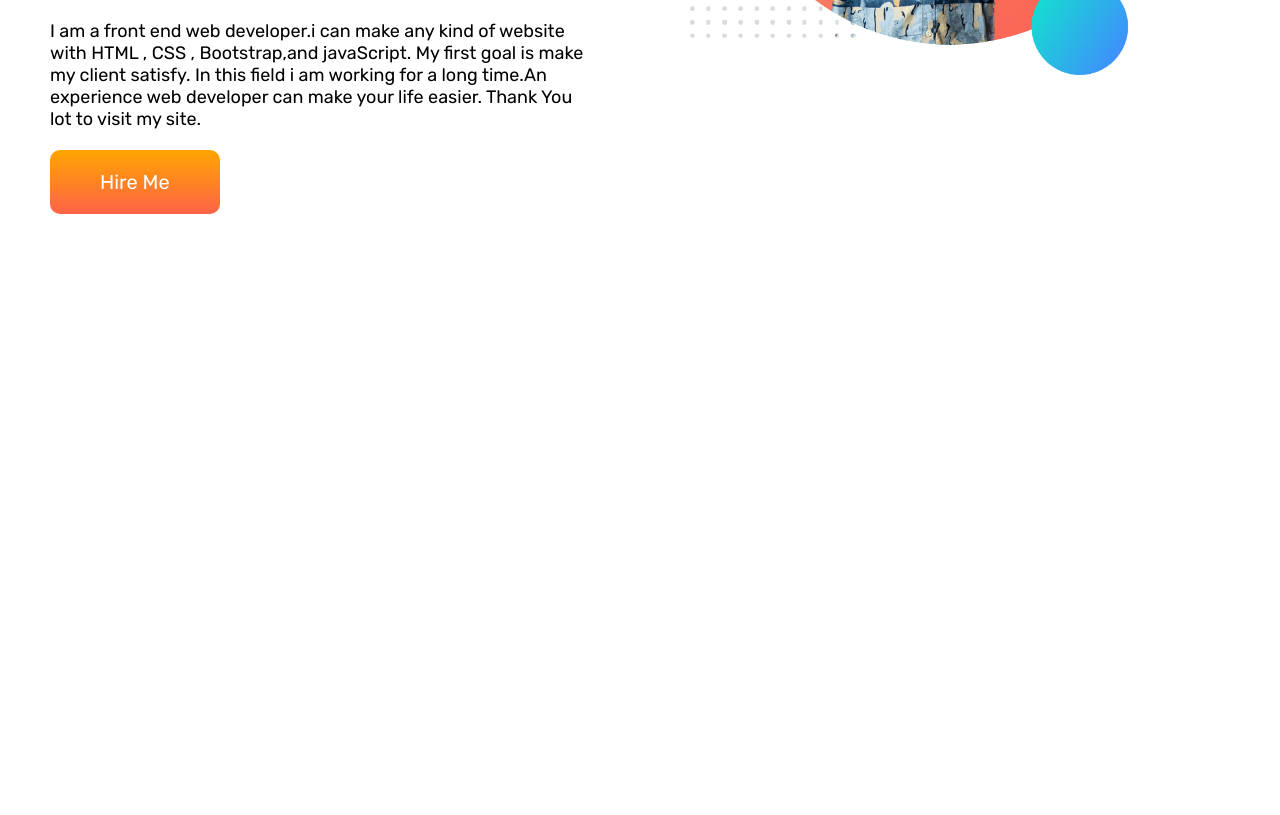
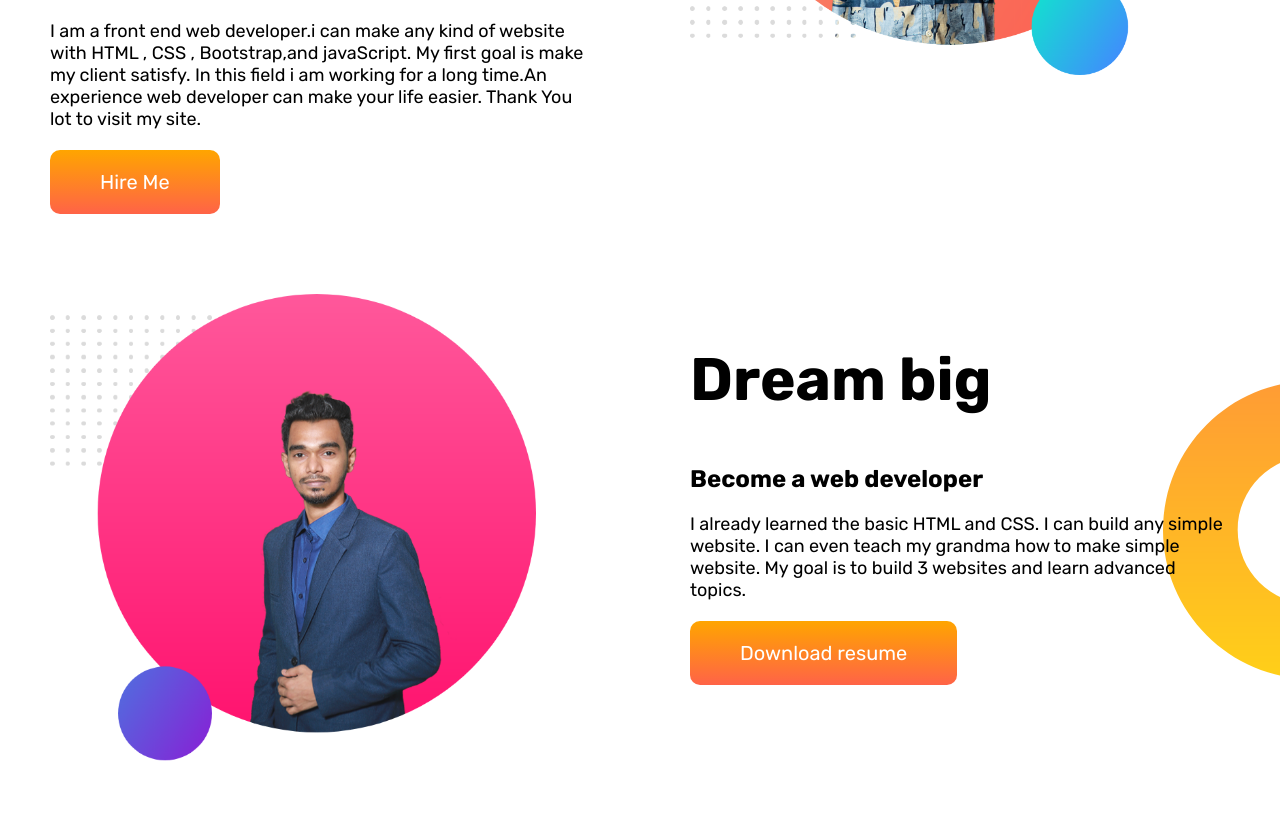
Before and after one commit to Nahid-07/developer-portfolio, a plain HTML site: page index.html in a window 1280 px wide. Shown: the part 458-1273 px from the top of the page. Before the commit the page ends 800 px from the top, so only its background shows below. Drawn offline with Linux system fonts and the light colour scheme.

Commit message:
dream-section-added

```diff
--- a/css/style.css
+++ b/css/style.css
@@ -2,7 +2,7 @@ body{
     font-family: 'Rubik', sans-serif;
     margin: 0;
 }
-section{
+.welcome-section{
     display: flex;
     background-image: url(../images/top-banner.png);
     background-repeat: no-repeat;
@@ -35,3 +35,9 @@ a{
     padding: 20px 50px;
     border-radius: 10px;
 }
+.dream-section{
+    display: flex;
+    background-image: url(../images/dream-bg.png);
+    background-repeat: no-repeat;
+    background-position: right;
+}
--- a/index.html
+++ b/index.html
@@ -11,7 +11,7 @@
     <link rel="stylesheet" href="css/style.css">
 </head>
 <body>
-    <section>
+    <section class="welcome-section">
         <div class="half-width">
             <h1>WELCOME TO</h1>
             <h1><span class="color-text">Nahid Hassan's</span> portfolio</h1>
@@ -26,5 +26,16 @@
             <img src="images/my-bg.png" alt="">
         </div>
     </section>
+    <section class="dream-section">
+        <div class="half-width">
+            <img src="images/asif-bg-2.png">
+        </div>
+        <div class="half-width">
+            <h1>Dream big</h1>
+            <h2>Become a web developer</h2>
+            <p>I already learned the basic HTML and CSS. I can build any simple website. I can even teach my grandma how to make simple website. My goal is to build 3 websites and learn advanced topics.</p>
+            <a href="#">Download resume</a>
+        </div>
+    </section>
 </body>
 </html>
```
